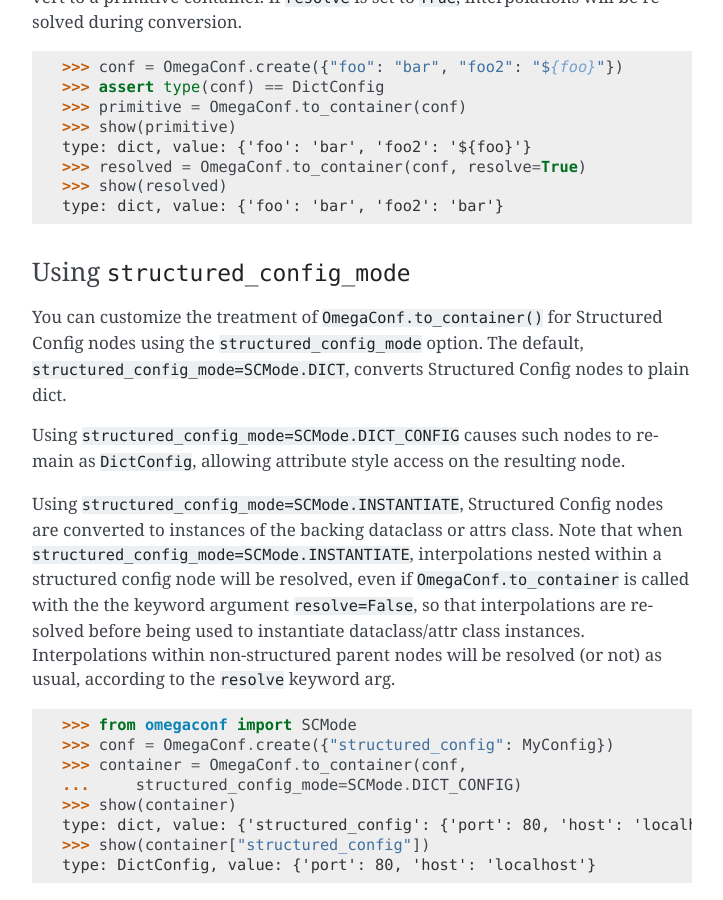
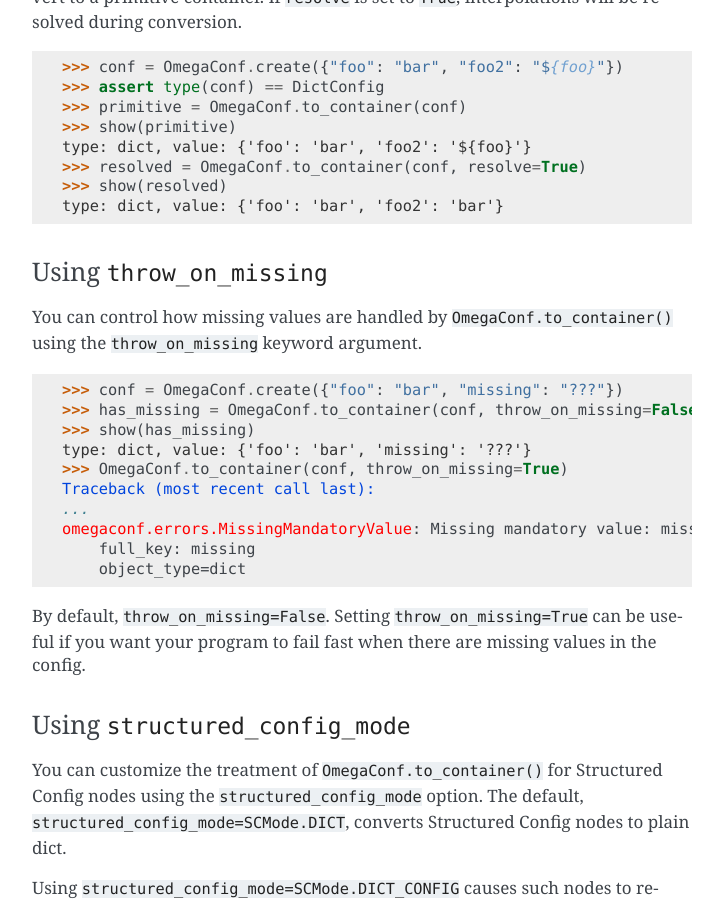
Before and after one commit to omry/omegaconf, a Sphinx documentation site: the page built from docs/source/usage.rst, in a window 1280 px wide and 900 px high, scrolled down 10910 px. Shown: the whole window, without its empty margins (388-1111 px from the left). Built offline with Sphinx 7.4.7, drawn with Linux system fonts in a browser that asks for light colours; some of the changed text lies outside the part shown.

Commit message:
docs for to_container throw_on_missing keyword argument

```diff
--- a/docs/source/usage.rst
+++ b/docs/source/usage.rst
@@ -572,6 +572,31 @@ If ``resolve`` is set to ``True``, interpolations will be resolved during conver
     type: dict, value: {'foo': 'bar', 'foo2': 'bar'}
 
 
+Using ``throw_on_missing``
+~~~~~~~~~~~~~~~~~~~~~~~~~~~~~~~~
+You can control how missing values are handled by ``OmegaConf.to_container()``
+using the ``throw_on_missing`` keyword argument.
+
+.. doctest::
+
+    >>> conf = OmegaConf.create({"foo": "bar", "missing": "???"})
+    >>> has_missing = OmegaConf.to_container(conf, throw_on_missing=False)
+    >>> show(has_missing)
+    type: dict, value: {'foo': 'bar', 'missing': '???'}
+    >>> OmegaConf.to_container(conf, throw_on_missing=True)
+    Traceback (most recent call last):
+    ...
+    omegaconf.errors.MissingMandatoryValue: Missing mandatory value: missing
+        full_key: missing
+        object_type=dict
+
+
+By default, ``throw_on_missing=False``.
+Setting ``throw_on_missing=True`` can be useful if you want your program to
+fail fast when there are missing values in the config.
+
+
+
 Using ``structured_config_mode``
 ~~~~~~~~~~~~~~~~~~~~~~~~~~~~~~~~
 You can customize the treatment of ``OmegaConf.to_container()`` for
@@ -621,7 +646,7 @@ Note that here, ``container["structured_config"]`` is actually an instance of
 ``MyConfig``.
 
 The call ``OmegaConf.to_object(conf)`` is equivalent to
-``OmegaConf.to_container(conf, resolve=True,
+``OmegaConf.to_container(conf, resolve=True, throw_on_missing=True
 structured_config_mode=SCMode.INSTANTIATE)``.
 
 OmegaConf.resolve
```
